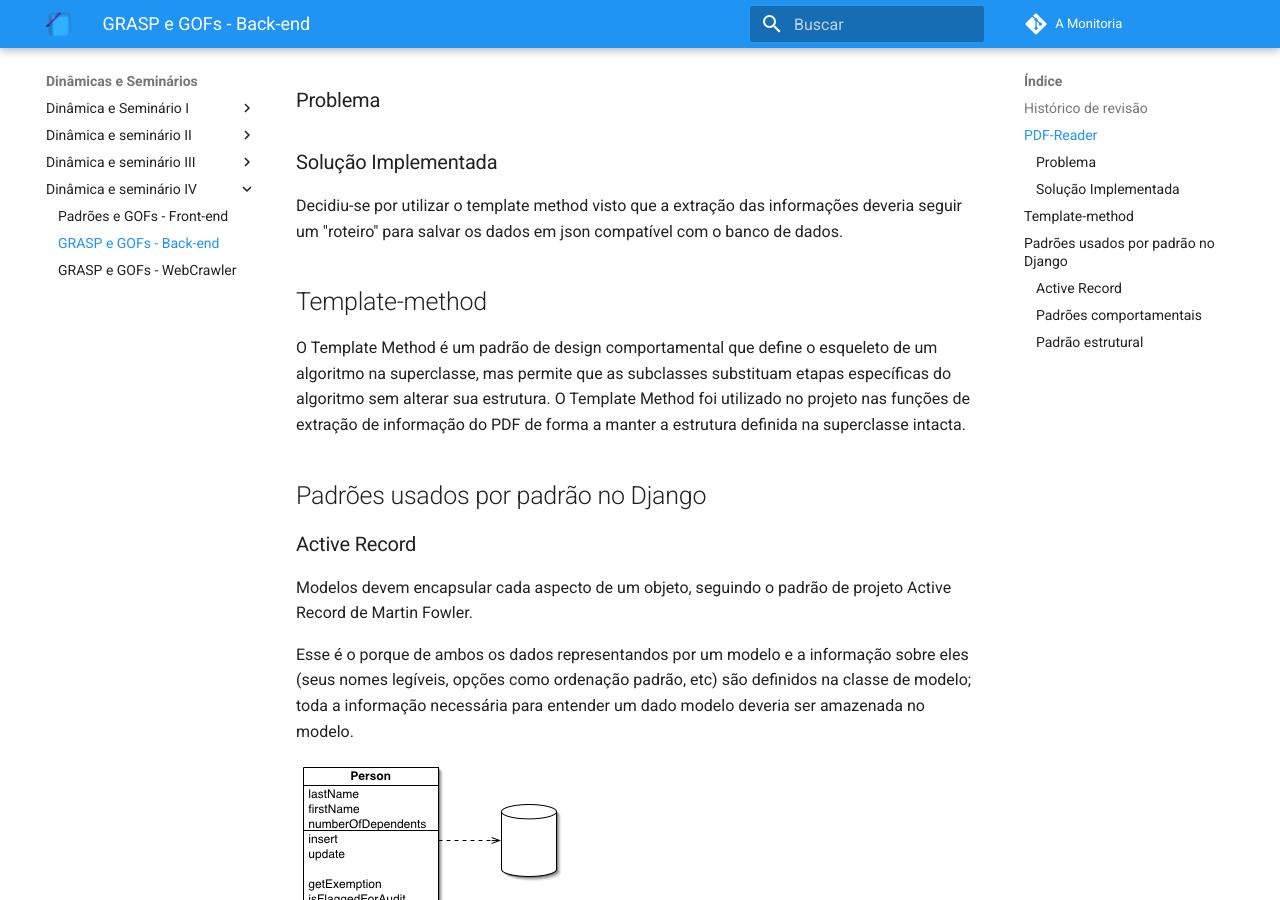
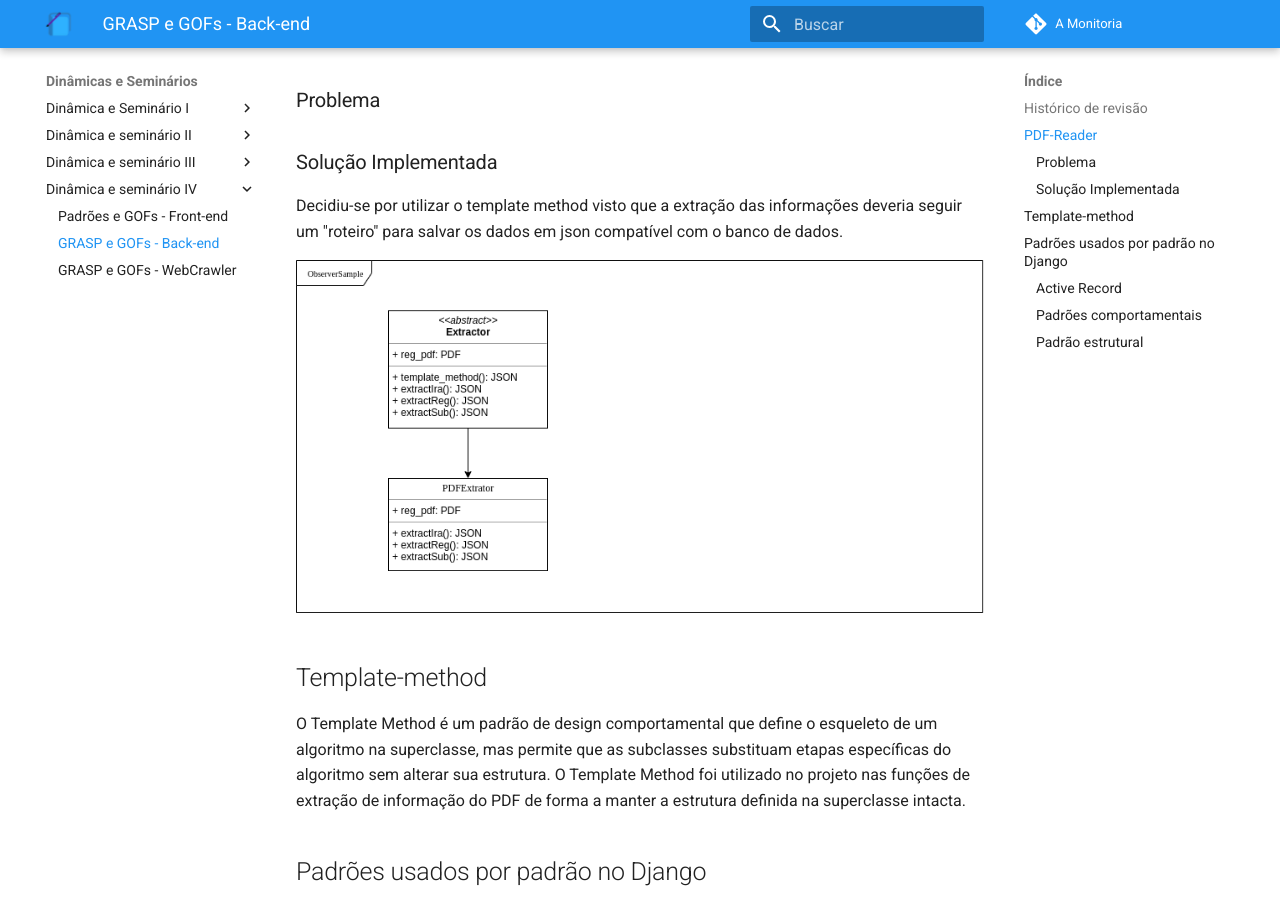
Before and after one commit to 2019-2-arquitetura-desenho/wiki, an MkDocs documentation site: the page built from docs/dinamica_seminario_IV/back-end_patterns.md, in a window 1280 px wide and 900 px high, scrolled down 840 px. Built offline with MkDocs 1.6.1 and Material for MkDocs 9.7.7, drawn with Linux system fonts in a browser that asks for light colours; comment, search, counter and statistics services are not loaded; old or Windows-style settings are respelled for this version of MkDocs.

Commit message:
Adding template method class diagram
Co-authored-by: Andre Lucas de Sousa Pinto <andrelucax@gmail.com>

```diff
--- a/docs/dinamica_seminario_IV/back-end_patterns.md
+++ b/docs/dinamica_seminario_IV/back-end_patterns.md
@@ -27,6 +27,8 @@ No repositório da [Monitoria API](https://github.com/2019-2-arquitetura-desenho
 
 Decidiu-se por utilizar o template method visto que a extração das informações deveria seguir um "roteiro" para salvar os dados em json compatível com o banco de dados.
 
+![Template method class diagram](./assets/img/back-end_patterns/template_metho_diagram.png)
+
 ## Template-method
 
 O Template Method é um padrão de design comportamental que define o esqueleto de um algoritmo na superclasse, mas permite que as subclasses substituam etapas específicas do algoritmo sem alterar sua estrutura. O Template Method foi utilizado no projeto nas funções de extração de informação do PDF de forma a manter a estrutura definida na superclasse intacta.
```
Also changed, not shown: docs/dinamica_seminario_IV/assets/img/back-end_patterns/template_metho_diagram.png (added).
